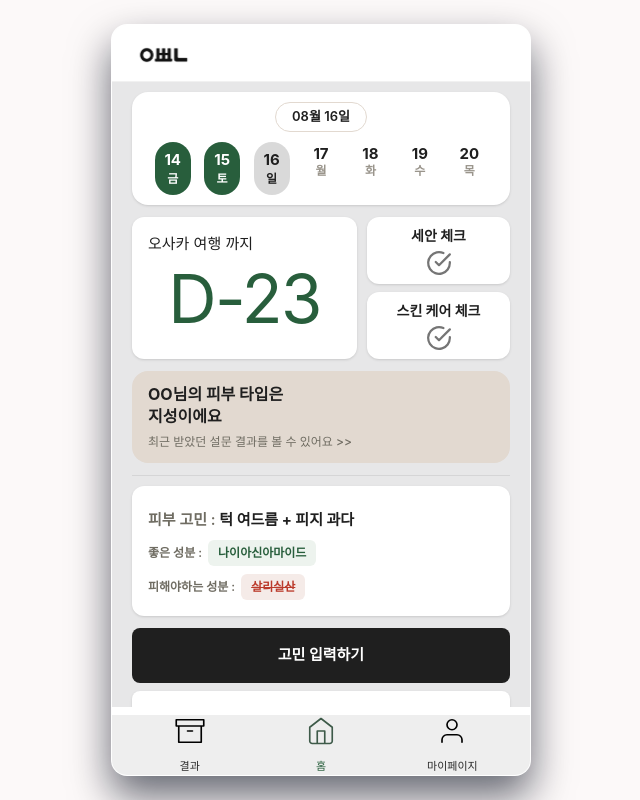
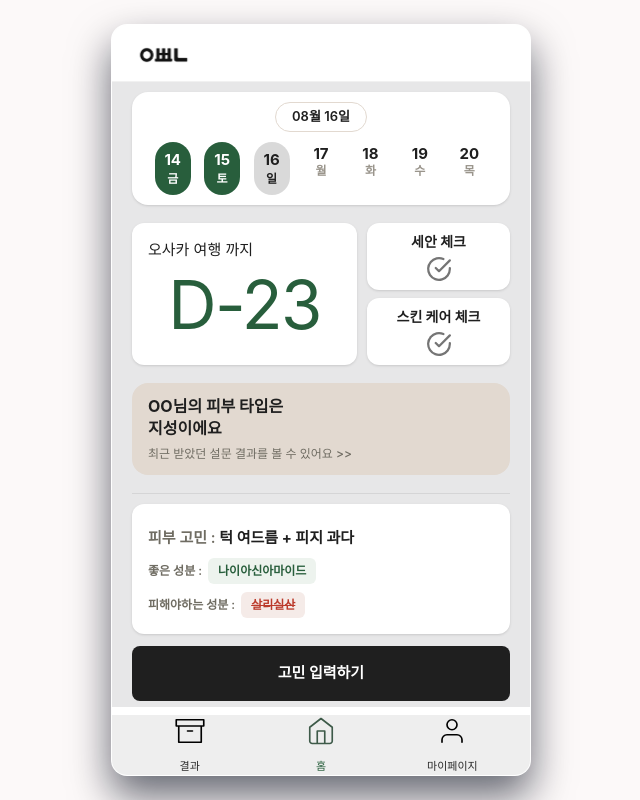
Before and after one commit to LikeLion-14th-SKHU/LikeLion-14th-TEAM03-FE, a React (Vite) app in the folder hackathon3FE/: page / in a window 1280 px wide. Shown: the whole page, without its empty margins (319-959 px from the left). Built offline with nearby package versions, Linux system fonts and the light colour scheme; no server answers; a web font is replaced by a local one.

Commit message:
Feat: 카드간 간격 조정

```diff
--- a/hackathon3FE/src/pages/Home.jsx
+++ b/hackathon3FE/src/pages/Home.jsx
@@ -32,7 +32,7 @@ export default function Home() {
   const weekStrip = buildWeekStrip(new Date());
 
   return (
-    <section className="bg-[#E7E7E8] -mx-4 -my-6 px-5 pt-2.5 pb-4 flex flex-1 flex-col gap-3">
+    <section className="bg-[#E7E7E8] -mx-4 -my-6 px-5 pt-2.5 pb-4 flex flex-1 flex-col gap-4.5">
       <WeekStrip days={weekStrip} />
 
       <div className="flex gap-2.5">
```
